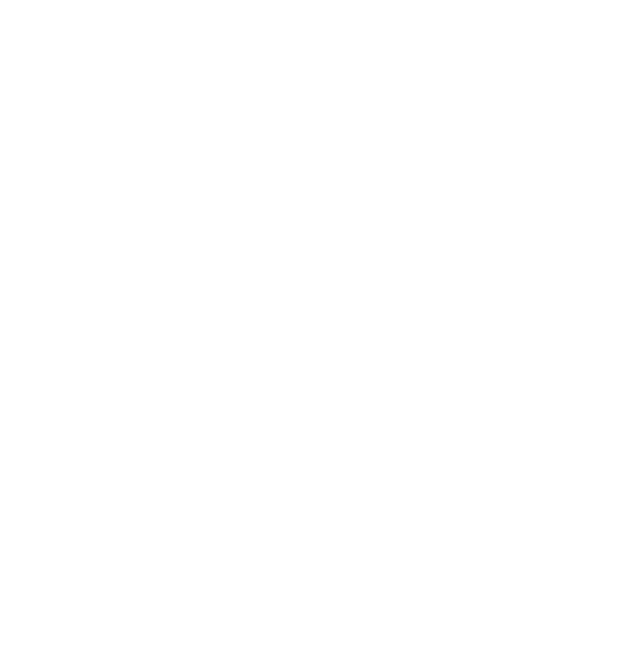
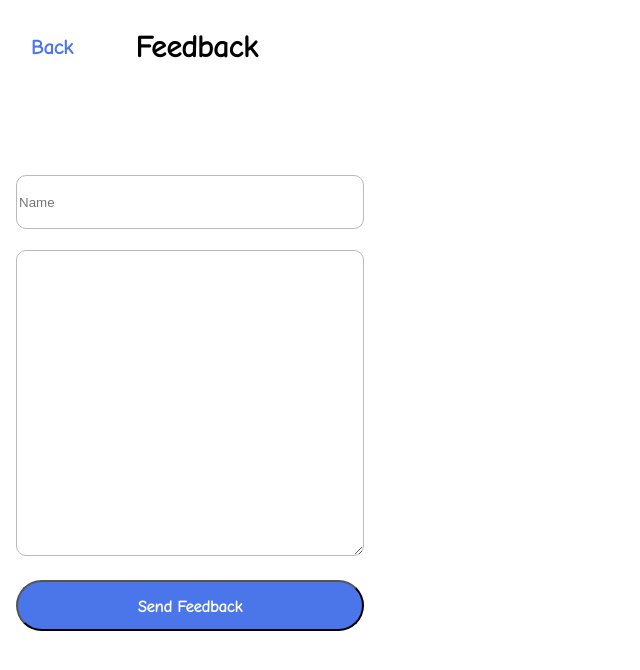
Before and after one commit to cooperstandard/foodflash, a React (Create React App) app: page /feedback in a window 1280 px wide. Before the commit this address had no page. Shown: the top 670 px of the page, without its empty margins (0-640 px from the left). Built offline with nearby package versions, Linux system fonts and the light colour scheme.

Commit message:
implemented Feedback

```diff
--- a/src/Account.js
+++ b/src/Account.js
@@ -16,6 +16,9 @@
     function HandleLogout() {
         navigate("/login");
     }
+    function HandleFeedback(){
+        navigate("/feedback", { state: { token: location.state.token, user: location.state.user, Pos: location.state.Pos } })
+    }
     if (location.state.token && location.state.user) {
         return (
             <div className='background'>
@@ -28,6 +31,9 @@
                 </div>
                 <button className="loginButton" onClick={HandleLogout}>
                     <div className="loginBText">Logout</div>
+                </button>
+                <button className="loginButton" onClick={HandleFeedback} style={{ top :"525px" }} >
+                    <div className="loginBText" style ={{width:"200px"}}>Give us Feedback!</div>
                 </button>
             </div>
 
--- /dev/null
+++ b/src/Feedback.js
@@ -0,0 +1,58 @@
+import './styles/Recipes.css';
+import './styles/App.css'
+import './styles/index.css'
+import './styles/SavedRecipes.css'
+import './styles/Recipe_info.css'
+import Axios from 'axios';
+import React, { useState, useEffect, useLayoutEffect, useRef } from 'react';
+import { useParams, useLocation, useNavigate } from 'react-router-dom';
+import ReactLoading from "react-loading";
+
+function Feedback() {
+    let location = useLocation();
+    let navigate = useNavigate();
+    const [body,setBody] = useState();
+    const [author,setAuthor] = useState();
+
+    async function HandleFeedback(event) {
+        event.preventDefault();
+        const feedB = {
+            method: 'POST',
+            headers: { 'Content-Type': 'application/json'},
+            body: JSON.stringify({ author: author, message: body })
+        };
+        const response = await fetch('https://concierge.cooperstandard.org/api/feedback', feedB)
+        const res = await response.json();
+        console.log(res);
+    }
+    function HandleBack() {
+        navigate("/account", { state: { token: location.state.token, user: location.state.user, Pos: location.state.Pos } })
+    }
+
+
+    return (
+        <div className="background">
+            <div className="Header">
+                <div className="BackButton" onClick={HandleBack}>Back</div>
+                <div className="AccountTitle">Feedback</div>
+            </div>
+            <form onSubmit={HandleFeedback}>
+                <input type="text" id="author" name="author" className="emailBox" placeholder="Name" style={{top:"175px"}} value = {author} onChange={e=>setAuthor(e.target.value)}></input>
+                <textarea type="text" id="message" name="message" className="emailBox" style={{top:"250px" , height:"300px"}}value = {body} onChange={e=>setBody(e.target.value)} ></textarea>
+                <button type = "submit" className = "loginButton" style = {{top:"580px"}}>
+                <div className="loginBText" style ={{width:"200px"}}>Send Feedback</div>
+                </button>
+            </form>
+
+
+
+
+        </div >
+
+    );
+
+
+
+
+}
+export default Feedback;
--- a/src/Main.js
+++ b/src/Main.js
@@ -7,6 +7,7 @@
 import Account from './Account';
 import SavedRecipes from './SavedRecipes';
 import ShoppingList from './ShoppingList';
+import Feedback from './Feedback';
 import './styles/index.css'
 import { Routes, Route, useLocation } from 'react-router-dom';
 
@@ -25,6 +26,7 @@
       <Route exact path='/account' element={<Account />}></Route>
       <Route exact path='/saved' element={<SavedRecipes/>}></Route>
       <Route exact path='/shoppinglist' element={<ShoppingList/>}></Route>
+      <Route exact path='/feedback' element={<Feedback/>}></Route>
     </Routes>
 
 
--- a/src/styles/Account.css
+++ b/src/styles/Account.css
@@ -44,7 +44,8 @@
 
     color: #000000;
 }
-.LogoutText{
+
+.LogoutText {
     position: absolute;
     left: 39.14%;
     right: 39.45%;
@@ -59,3 +60,13 @@
 
     color: #FFFFFF;
 }
+
+.FeedbackBody {
+    font-family: 'Comic Neue';
+    font-style: normal;
+    font-weight: 400;
+    font-size: 30px;
+    line-height: 35px;
+    border-radius: 10px;
+    border: 1px solid #bababa;
+}
```
Lines whose indentation alone changed are shown as unchanged.
